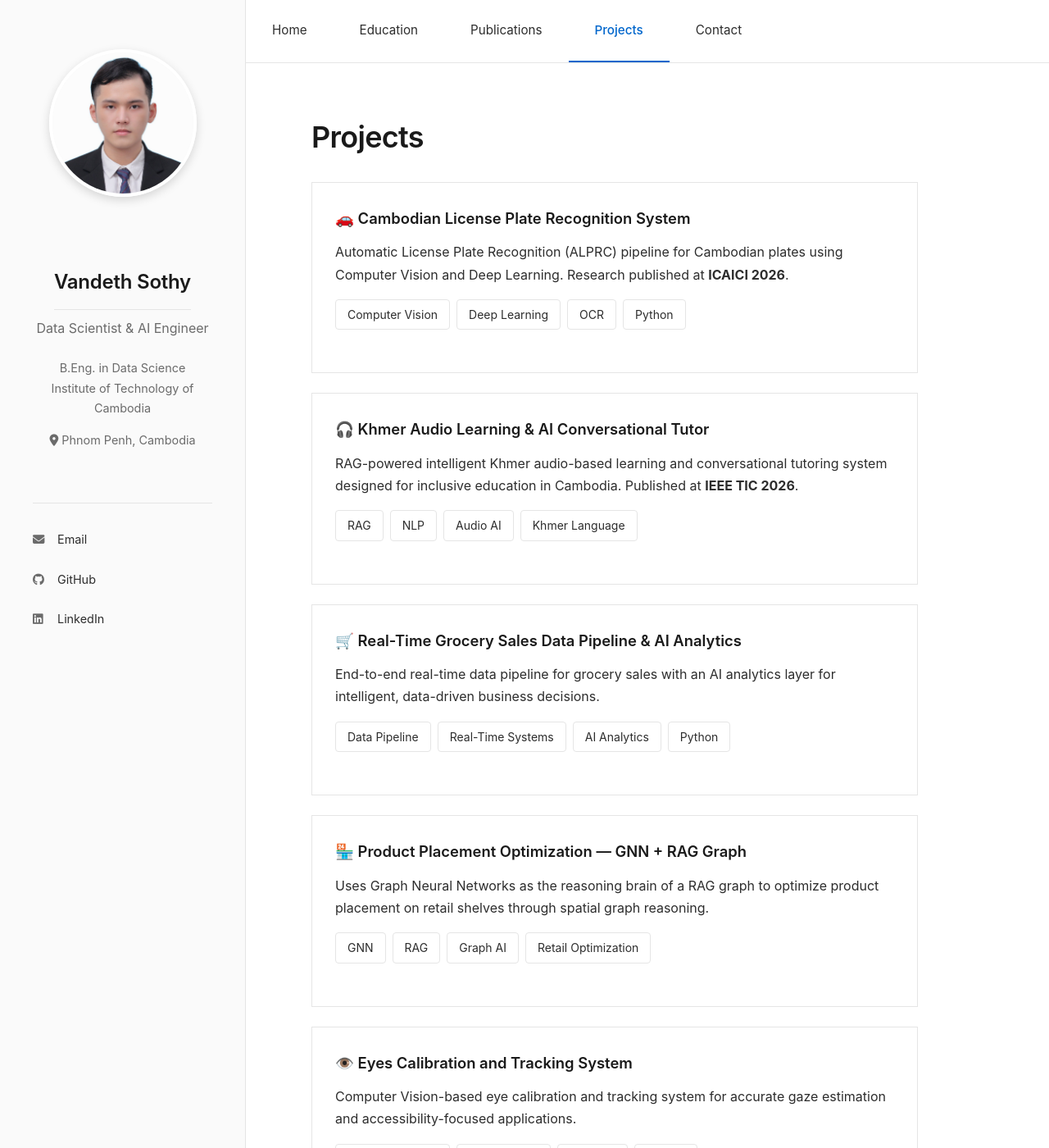
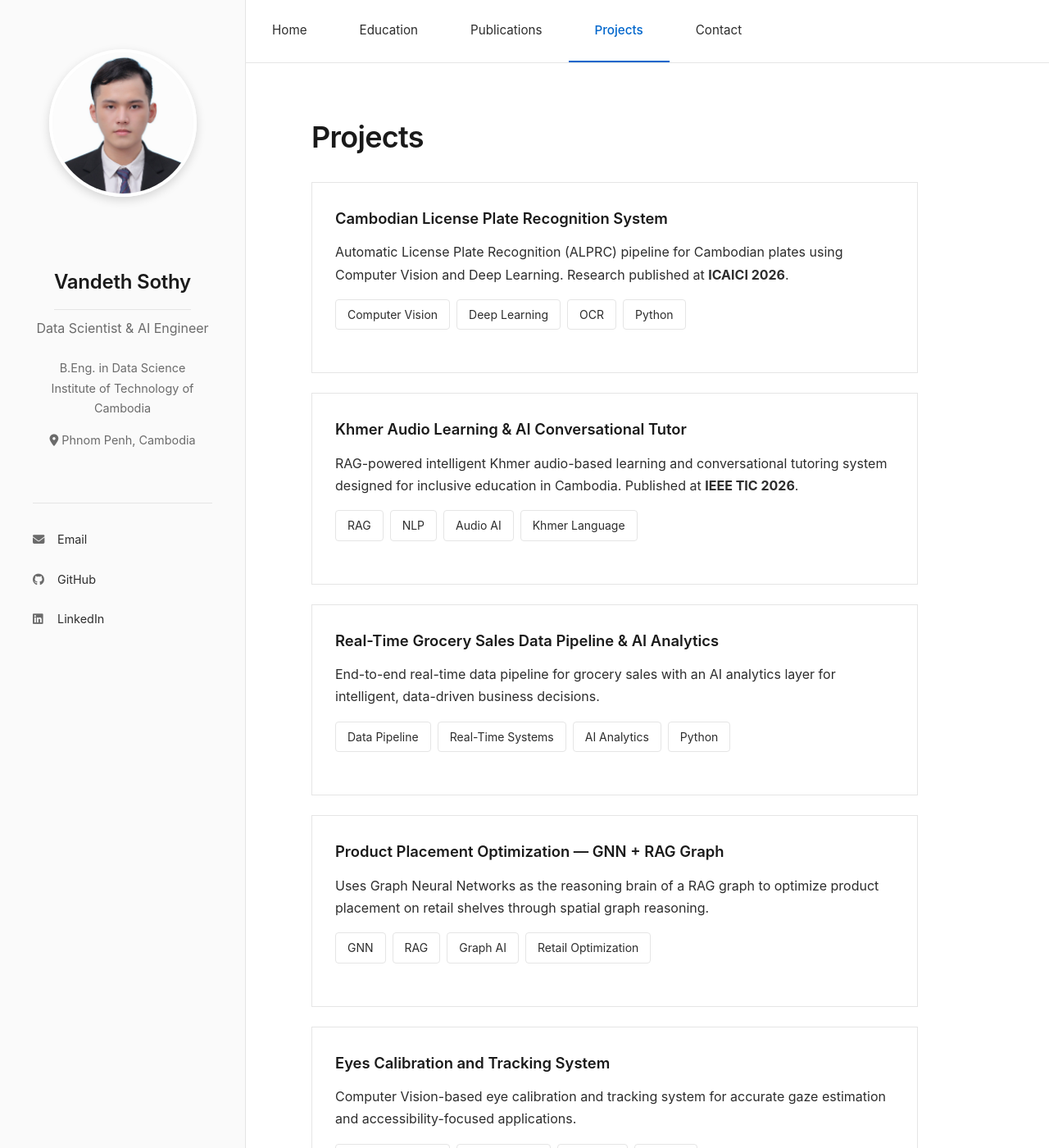
Before and after one commit to sothy8/sothy8.github.io, a Jekyll site: the page built from projects.md, in a window 1280 px wide and 1400 px high. Shown: the whole window at 82% size. Built offline with Jekyll 4.4.1, drawn with Linux system fonts in a browser that asks for light colours; some of the changed text lies outside the part shown.

```diff
--- a/projects.md
+++ b/projects.md
@@ -7,7 +7,7 @@ permalink: /projects/
 # Projects
 
 <div class="project-card">
-  <h3>🚗 Cambodian License Plate Recognition System</h3>
+  <h3>Cambodian License Plate Recognition System</h3>
   <p>Automatic License Plate Recognition (ALPRC) pipeline for Cambodian plates using Computer Vision and Deep Learning. Research published at <strong>ICAICI 2026</strong>.</p>
   <div class="skills">
     <span class="skill-tag">Computer Vision</span>
@@ -18,7 +18,7 @@ permalink: /projects/
 </div>
 
 <div class="project-card">
-  <h3>🎧 Khmer Audio Learning & AI Conversational Tutor</h3>
+  <h3>Khmer Audio Learning & AI Conversational Tutor</h3>
   <p>RAG-powered intelligent Khmer audio-based learning and conversational tutoring system designed for inclusive education in Cambodia. Published at <strong>IEEE TIC 2026</strong>.</p>
   <div class="skills">
     <span class="skill-tag">RAG</span>
@@ -29,7 +29,7 @@ permalink: /projects/
 </div>
 
 <div class="project-card">
-  <h3>🛒 Real-Time Grocery Sales Data Pipeline & AI Analytics</h3>
+  <h3>Real-Time Grocery Sales Data Pipeline & AI Analytics</h3>
   <p>End-to-end real-time data pipeline for grocery sales with an AI analytics layer for intelligent, data-driven business decisions.</p>
   <div class="skills">
     <span class="skill-tag">Data Pipeline</span>
@@ -40,7 +40,7 @@ permalink: /projects/
 </div>
 
 <div class="project-card">
-  <h3>🏪 Product Placement Optimization — GNN + RAG Graph</h3>
+  <h3>Product Placement Optimization — GNN + RAG Graph</h3>
   <p>Uses Graph Neural Networks as the reasoning brain of a RAG graph to optimize product placement on retail shelves through spatial graph reasoning.</p>
   <div class="skills">
     <span class="skill-tag">GNN</span>
@@ -51,7 +51,7 @@ permalink: /projects/
 </div>
 
 <div class="project-card">
-  <h3>👁️ Eyes Calibration and Tracking System</h3>
+  <h3>Eyes Calibration and Tracking System</h3>
   <p>Computer Vision-based eye calibration and tracking system for accurate gaze estimation and accessibility-focused applications.</p>
   <div class="skills">
     <span class="skill-tag">Computer Vision</span>
@@ -62,7 +62,7 @@ permalink: /projects/
 </div>
 
 <div class="project-card">
-  <h3>🧑‍💻 Face & Activity Recognition</h3>
+  <h3>Face & Activity Recognition</h3>
   <p>Face and activity recognition system combining <strong>InsightFace</strong> for face identification and <strong>CLIP</strong> for zero-shot activity understanding.</p>
   <div class="skills">
     <span class="skill-tag">InsightFace</span>
@@ -73,7 +73,7 @@ permalink: /projects/
 </div>
 
 <div class="project-card">
-  <h3>📊 MoEYS Lifelong Learning — Data Analysis & Visualization</h3>
+  <h3>MoEYS Lifelong Learning — Data Analysis & Visualization</h3>
   <p>Data analysis and visualization for Cambodia's National Action Plan on Lifelong Learning at the Ministry of Education, Youth, and Sport.</p>
   <div class="skills">
     <span class="skill-tag">Data Analysis</span>
```
Also changed, not shown: education.md (+1 -1 lines), publications.md (+2 -2 lines), README.md.
